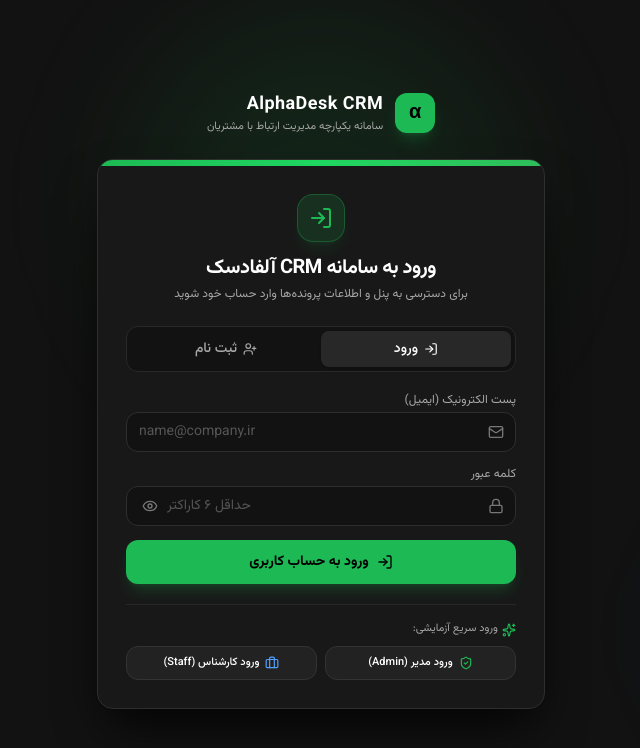
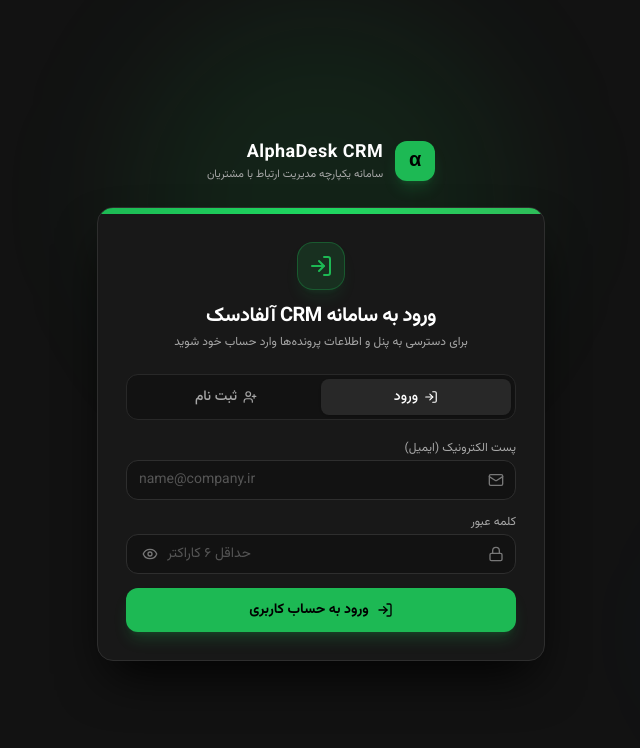
Before and after one commit to brandyar/AlphaDesk, a React (Vite) app: page / in a window 1280 px wide. Shown: the top 748 px of the page, without its empty margins (350-990 px from the left). Built offline with nearby package versions, Linux system fonts and the light colour scheme; no server answers.

Commit message:
refactor: remove quick demo login feature
Clean up the authentication modal by removing hardcoded test credentials and the associated quick login UI to improve security and production readiness.

```diff
--- a/src/components/AuthModal.tsx
+++ b/src/components/AuthModal.tsx
@@ -8,11 +8,8 @@
   Phone,
   Eye,
   EyeOff,
-  ShieldCheck,
-  Briefcase,
   AlertCircle,
   CheckCircle2,
-  Sparkles,
   X
 } from 'lucide-react';
 import { loginUser, registerUser } from '../api';
@@ -99,26 +96,6 @@
       }
     } catch (err: any) {
       setErrorMessage(err.message || 'خطا در برقراری ارتباط با سرور.');
-    } finally {
-      setLoading(false);
-    }
-  };
-
-  const handleQuickLogin = async (quickEmail: string, quickPass: string) => {
-    setEmail(quickEmail);
-    setPassword(quickPass);
-    setMode('login');
-    setErrorMessage(null);
-    setLoading(true);
-    try {
-      const res = await loginUser(quickEmail, quickPass);
-      setSuccessMessage('ورود سریع موفقیت‌آمیز بود.');
-      setTimeout(() => {
-        onAuthSuccess(res);
-        if (onClose) onClose();
-      }, 400);
-    } catch (err: any) {
-      setErrorMessage(err.message || 'ورود سریع ناموفق بود.');
     } finally {
       setLoading(false);
     }
@@ -321,35 +298,6 @@
             )}
           </button>
         </form>
-
-        {/* Quick Demo Logins for Fast Testing */}
-        <div className="mt-5 pt-4 border-t border-[#282828]">
-          <div className="text-[11px] text-[#A7A7A7] mb-2 flex items-center gap-1">
-            <Sparkles className="w-3.5 h-3.5 text-[#1DB954]" />
-            <span>ورود سریع آزمایشی:</span>
-          </div>
-          <div className="grid grid-cols-2 gap-2">
-            <button
-              type="button"
-              onClick={() => handleQuickLogin('contact.brandyar@gmail.com', 'admin123')}
-              disabled={loading}
-              className="p-2 rounded-xl bg-[#222222] hover:bg-[#2a2a2a] text-white border border-[#333333] text-[11px] font-medium flex items-center justify-center gap-1.5 transition-all hover:border-[#1DB954]/50"
-            >
-              <ShieldCheck className="w-3.5 h-3.5 text-[#1DB954]" />
-              <span>ورود مدیر (Admin)</span>
-            </button>
-
-            <button
-              type="button"
-              onClick={() => handleQuickLogin('test_marketer@company.ir', 'Password123!')}
-              disabled={loading}
-              className="p-2 rounded-xl bg-[#222222] hover:bg-[#2a2a2a] text-white border border-[#333333] text-[11px] font-medium flex items-center justify-center gap-1.5 transition-all hover:border-blue-400/50"
-            >
-              <Briefcase className="w-3.5 h-3.5 text-blue-400" />
-              <span>ورود کارشناس (Staff)</span>
-            </button>
-          </div>
-        </div>
       </div>
     </div>
   );
```
